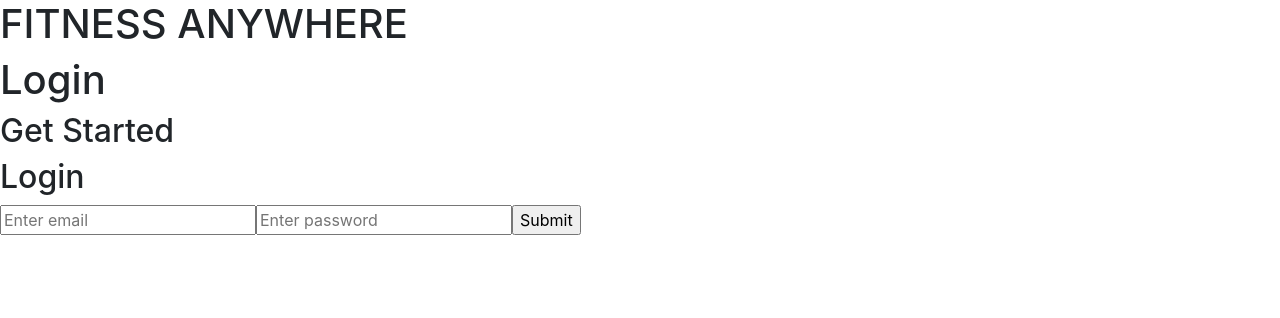
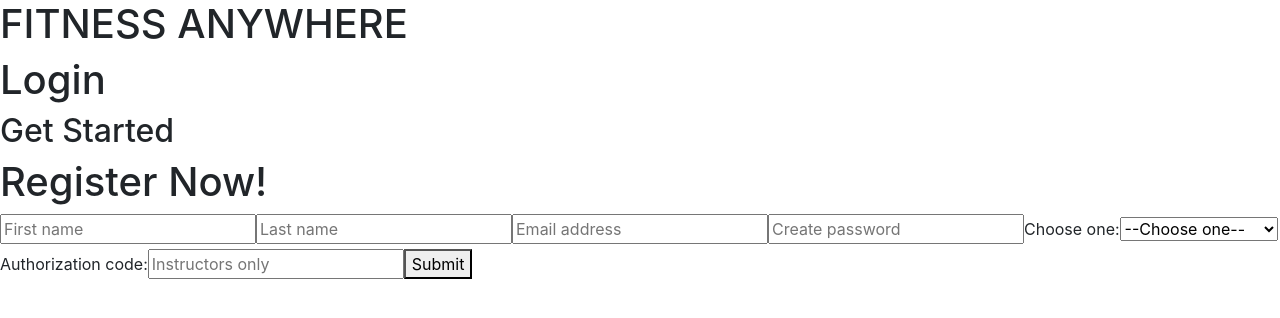
Before and after one commit to AnywhereFitness-BW/frontend, a React (Create React App) app: page /register in a window 1280 px wide. Before the commit this address led to /login. Shown: the top 318 px of the page. Built offline with nearby package versions, Linux system fonts and the light colour scheme.

Commit message:
"changes to Register - updating drop down"

```diff
--- a/src/App.js
+++ b/src/App.js
@@ -6,7 +6,7 @@ import { Route, Link, Switch, useHistory } from "react-router-dom";
 
 function App() {
   const history = useHistory();
-  history.push("/login");
+  history.push("/register");
 
   return (
     <div className="App">
--- a/src/components/Login.js
+++ b/src/components/Login.js
@@ -7,7 +7,7 @@ const Login = () => {
     password: "",
   });
 
-  const [submitIsDisabled, setSubmitIsDisabled] = useState(true);
+  const [loginIsDisabled, setLoginIsDisabled] = useState(true);
 
   const onInputChange = (event) => {
     setLogin({
@@ -16,6 +16,7 @@ const Login = () => {
     });
   };
 
+  console.log("setLogin", setLogin);
   return (
     <div>
       <form
@@ -41,7 +42,10 @@ const Login = () => {
           placeholder="Enter password"
           value={login.password}
         />
-        <input type="submit" />
+        {/* <input type="submit" /> */}
+        <button type="submit" disabled={loginIsDisabled}>
+          Submit
+        </button>
       </form>
     </div>
   );
--- a/src/components/Register.js
+++ b/src/components/Register.js
@@ -79,9 +79,9 @@ const Register = () => {
         <label>
           Choose one:
           <select onChange={onInputChange}>
-            <option />
-            <option>I am a student.</option>
-            <option>I am an instructor.</option>
+            <option>--Choose one--</option>
+            <option value="student">I am a student.</option>
+            <option value="instructor">I am an instructor.</option>
           </select>
         </label>
         <label htmlFor="code">
@@ -95,7 +95,8 @@ const Register = () => {
             placeholder="Instructors only"
           />
         </label>
-        <input type="submit" />
+        {/* <input type="submit" /> */}
+        <button type="submit">Submit</button>
       </form>
     </div>
   );
```
Also changed, not shown: src/index.js (line endings or trailing spaces).
